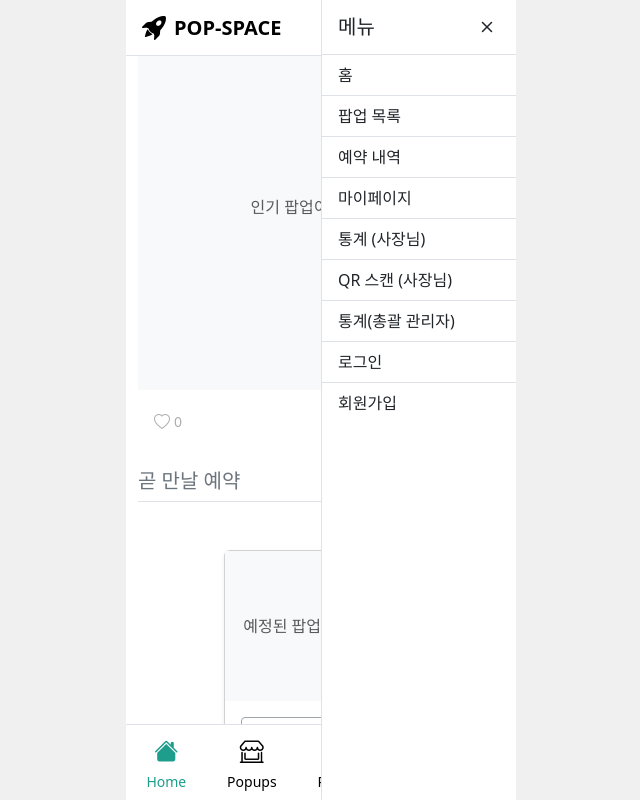
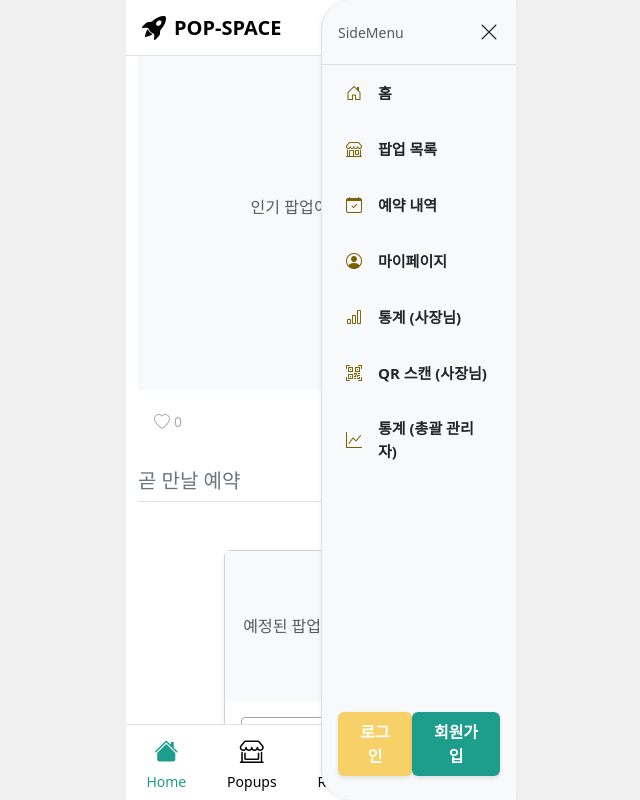
Before and after one commit to KosaOneShot/popspace_FE, a React (Vite) app: page / in a window 1280 px wide. Both pictures are taken after a click on the button 805 px from the left and 27 px from the top of the page. Shown: the whole page, without its empty margins (319-959 px from the left). Built offline with nearby package versions, Linux system fonts and the light colour scheme; no server answers.

Commit message:
fix : 사이드메뉴 디자인

```diff
--- a/src/components/SideMenu.jsx
+++ b/src/components/SideMenu.jsx
@@ -1,75 +1,96 @@
-import { Link, useNavigate } from "react-router-dom";
+import { Link } from "react-router-dom";
 import useUserInfo from "../hook/useUserInfo";
 import LogoutButton from "./logout/LogoutButton";
+import LoginButton from "./login/LoginButton"
+import RegisterButton from "./register/RegisterButton";
 
-const SideMenu = ({ isOpen, onClose, appWidth, onUserChange }) => {
+  // 노란색 : #F8C94A
+  // 초록색: #1D9D8B
+  // 갈색 : #A0522D
+  /**
+   * #3E2C22 #1B5E56 #7C6004 #FAF3E0 #F5E3D0 #DDF6F3
+   */
+
+const hoverColor = "#FAF3E0";
+const iconColor = "#7C6004";
+
+
+const SideMenu = ({ isOpen, onClose, appWidth }) => {
   const userInfo = useUserInfo();
   const SIDEBAR_WIDTH = appWidth / 2;
 
   const menuItems = [
-    { label: "홈", href: "/" },
-    { label: "팝업 목록", href: "/popup/list" },
-    { label: "예약 내역", href: "/reservation/list" },
-    { label: "마이페이지", href: "/mypage" },
-    { label: "통계 (사장님)", href: "/chart/data" },
-    { label: "QR 스캔 (사장님)", href: "/qr-scan" },
-    { label: "통계(총괄 관리자)", href: "/admin/popup/list" }
+    { label: "홈", href: "/", icon: "bi-house-door" },
+    { label: "팝업 목록", href: "/popup/list", icon: "bi-shop" },
+    { label: "예약 내역", href: "/reservation/list", icon: "bi-calendar-check" },
+    { label: "마이페이지", href: "/mypage", icon: "bi-person-circle" },
+    { label: "통계 (사장님)", href: "/chart/data", icon: "bi-bar-chart" },
+    { label: "QR 스캔 (사장님)", href: "/qr-scan", icon: "bi-qr-code-scan" },
+    { label: "통계 (총괄 관리자)", href: "/admin/popup/list", icon: "bi-graph-up" },
   ];
 
   if (!isOpen) return null;
 
   return (
     <div
-      className="position-fixed bg-white border-start"
+      className="position-fixed border-start d-flex flex-column justify-content-between"
       style={{
         top: 0,
         right: `calc((100vw - ${appWidth}px) / 2)`,
         width: `${SIDEBAR_WIDTH}px`,
         height: "100vh",
         zIndex: 1050,
+        backgroundColor: "#f8f9fa",
+        boxShadow: "-1px 0 5px rgba(0,0,0,0.05)",
+        borderRadius: "30px 0 0 30px"
       }}
     >
-      <div className="d-flex justify-content-between align-items-center px-3 py-2 border-bottom">
-        <h5 className="m-0">메뉴</h5>
-        <button className="btn p-0" onClick={onClose} aria-label="Close">
-          <i className="bi bi-x fs-4"></i>
+      <div>
+        <div className="d-flex justify-content-between align-items-center px-3 py-3 border-bottom">
+          <div className="d-flex align-items-center">
+            <small className="text-muted">SideMenu</small>
+          </div>
+          <button className="btn p-0" onClick={onClose}>
+            <i className="bi bi-x-lg fs-5 text-dark"></i>
           </button>
         </div>
 
         <ul className="list-group list-group-flush">
-        {menuItems.map(({ label, href }, idx) => (
-          <li key={idx} className="list-group-item">
-            <Link to={href} onClick={onClose} className="text-decoration-none text-dark d-block">
-              {label}
+          {menuItems.map(({ label, href, icon }, idx) => (
+            <li key={idx} className="list-group-item px-3 py-2 border-0 bg-transparent">
+              <Link
+                to={href}
+                onClick={onClose}
+                className="d-flex align-items-center text-decoration-none text-dark rounded px-2 py-2 hover-bg"
+                style={{ transition: "background-color 0.2s" }}
+              >
+                <i className={`bi ${icon} me-3 fs-6`} style={{ color: iconColor }}></i>
+                <span className="fw-semibold" style={{ fontSize: '15px' }}>{label}</span>
               </Link>
             </li>
           ))}
+        </ul>
+      </div>
 
+      <div className="px-3 pb-4 d-flex justify-content-center" >
         {userInfo?.role ? (
-          <li className="list-group-item">
-            <LogoutButton onLogout={onUserChange} />
-          </li>
+          <LogoutButton />
         ) : (
-          <>
-            <li className="list-group-item">
-              <Link
-                to="/auth/login"
-                onClick={() => {
-                  onClose();
-                }}
-                className="text-decoration-none text-dark d-block"
-              >
-                로그인
-              </Link>
-            </li>
-            <li className="list-group-item">
-              <Link to="/auth/register" onClick={onClose} className="text-decoration-none text-dark d-block">
-                회원가입
-              </Link>
-            </li>
-          </>
+          <div className="d-flex justify-content-center w-100">
+            <LoginButton/>
+            <RegisterButton/>
+          </div>
         )}
-      </ul>
+      </div>
+
+      <style>
+        {`
+          .hover-bg:hover {
+            background-color: ${hoverColor};
+            color: black !important;
+          }
+        `}
+      </style>
     </div>
   );
 };
--- /dev/null
+++ b/src/components/login/LoginButton.css
@@ -0,0 +1,18 @@
+.login-button {
+  background-color: #f7d167; /* Tailwind purple-500 */
+  color: white;
+  font-weight: 600;
+  padding: 0.5rem 1rem; /* py-2 px-4 */
+  border: none;
+  border-radius: 0.375rem; /* rounded */
+  box-shadow: 0 2px 4px rgba(0, 0, 0, 0.1); /* shadow-md */
+  transition: background-color 0.3s ease;
+  cursor: pointer;
+  text-align: center;
+  display: inline-block;
+  text-decoration: none;
+}
+
+.login-button:hover {
+  background-color: #f3ba1d; /* Tailwind purple-600 */
+}
--- /dev/null
+++ b/src/components/login/LoginButton.jsx
@@ -0,0 +1,19 @@
+import { useNavigate } from 'react-router-dom';
+import './LoginButton.css';
+
+const LoginButton = () => {
+  const navigate = useNavigate();
+
+  const handleLogin = () => {
+    navigate('/auth/login');
+    window.location.reload(); // 사이드메뉴 새로고침
+  };
+
+  return (
+    <button className="login-button" onClick={handleLogin}>
+      로그인
+    </button>
+  );
+};
+
+export default LoginButton;
--- /dev/null
+++ b/src/components/register/RegisterButton.css
@@ -0,0 +1,18 @@
+.register-button {
+  background-color: #1D9D8B; /* Tailwind purple-500 */
+  color: white;
+  font-weight: 600;
+  padding: 0.5rem 1rem; /* py-2 px-4 */
+  border: none;
+  border-radius: 0.375rem; /* rounded */
+  box-shadow: 0 2px 4px rgba(0, 0, 0, 0.1); /* shadow-md */
+  transition: background-color 0.3s ease;
+  cursor: pointer;
+  text-align: center;
+  display: inline-block;
+  text-decoration: none;
+}
+
+.register-button:hover {
+  background-color: #156f63; /* Tailwind purple-600 */
+}
--- /dev/null
+++ b/src/components/register/RegisterButton.jsx
@@ -0,0 +1,19 @@
+import { useNavigate } from 'react-router-dom';
+import './RegisterButton.css';
+
+const RegisterButton = () => {
+  const navigate = useNavigate();
+
+  const handleRegister = () => {
+    navigate('/auth/register');
+    window.location.reload(); // 사이드메뉴 새로고침
+  };
+
+  return (
+    <button className="register-button" onClick={handleRegister}>
+      회원가입
+    </button>
+  );
+};
+
+export default RegisterButton;
```
Lines whose indentation alone changed are shown as unchanged.
